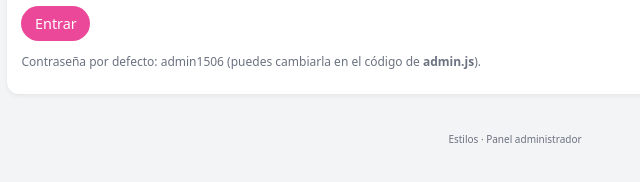
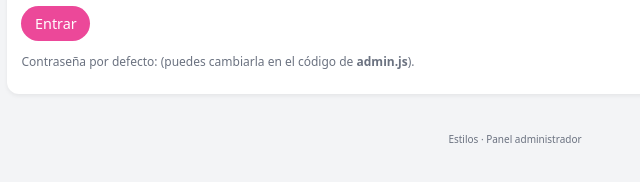
Before and after one commit to mondragonmarlon20-del/Estilos, a plain HTML site: page admin.html in a window 1280 px wide. Shown: the part 258-440 px from the top of the page, 125-765 px from the left. Drawn offline with Linux system fonts and the light colour scheme.

Commit message:
Update admin.html

```diff
--- a/admin.html
+++ b/admin.html
@@ -25,7 +25,7 @@
         </div>
         <button id="btn-login" class="primary">Entrar</button>
         <p class="helper tiny">
-          Contraseña por defecto: <code>admin1506</code> (puedes cambiarla en el código de <strong>admin.js</strong>).
+          Contraseña por defecto: <code></code> (puedes cambiarla en el código de <strong>admin.js</strong>).
         </p>
       </div>
     </section>
```
